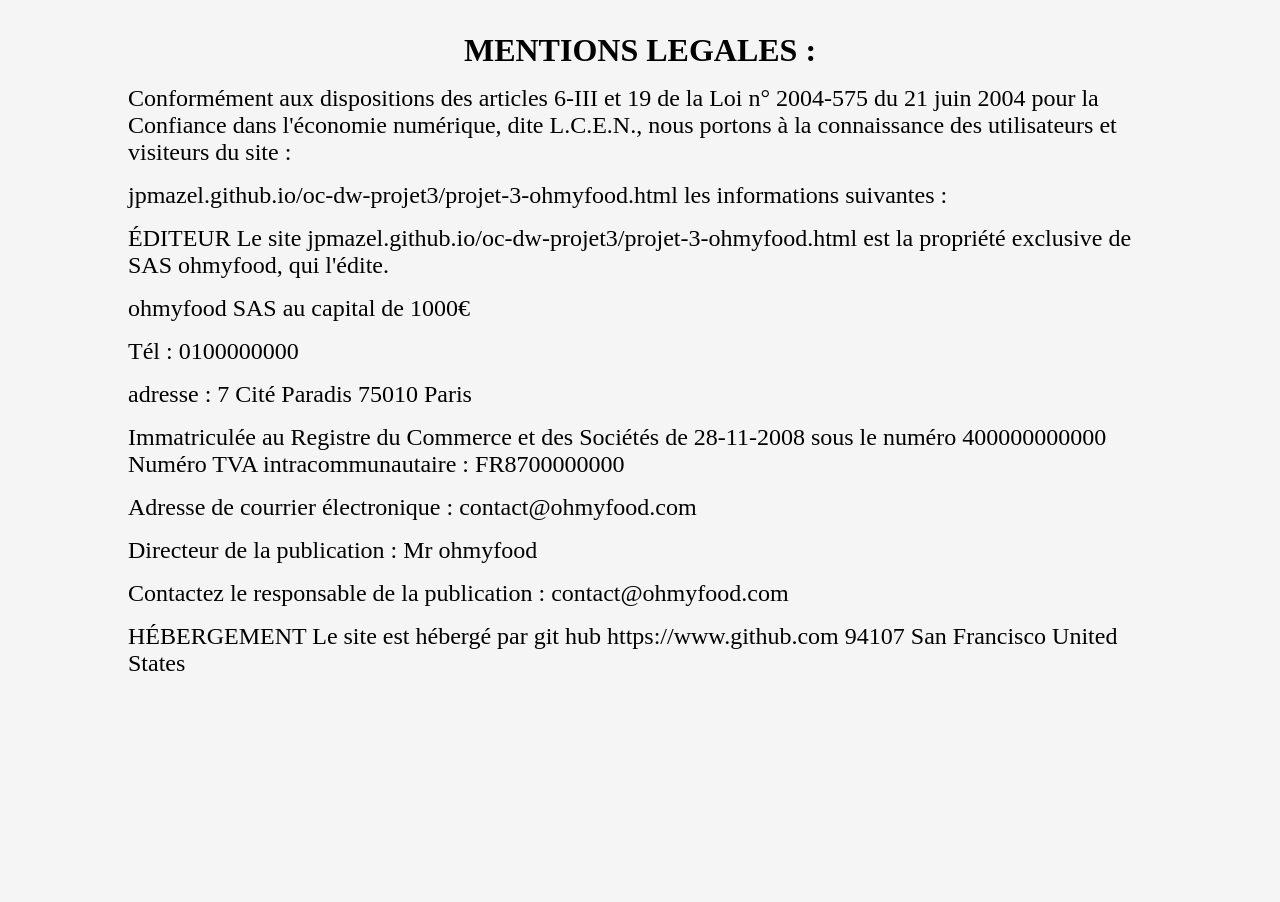
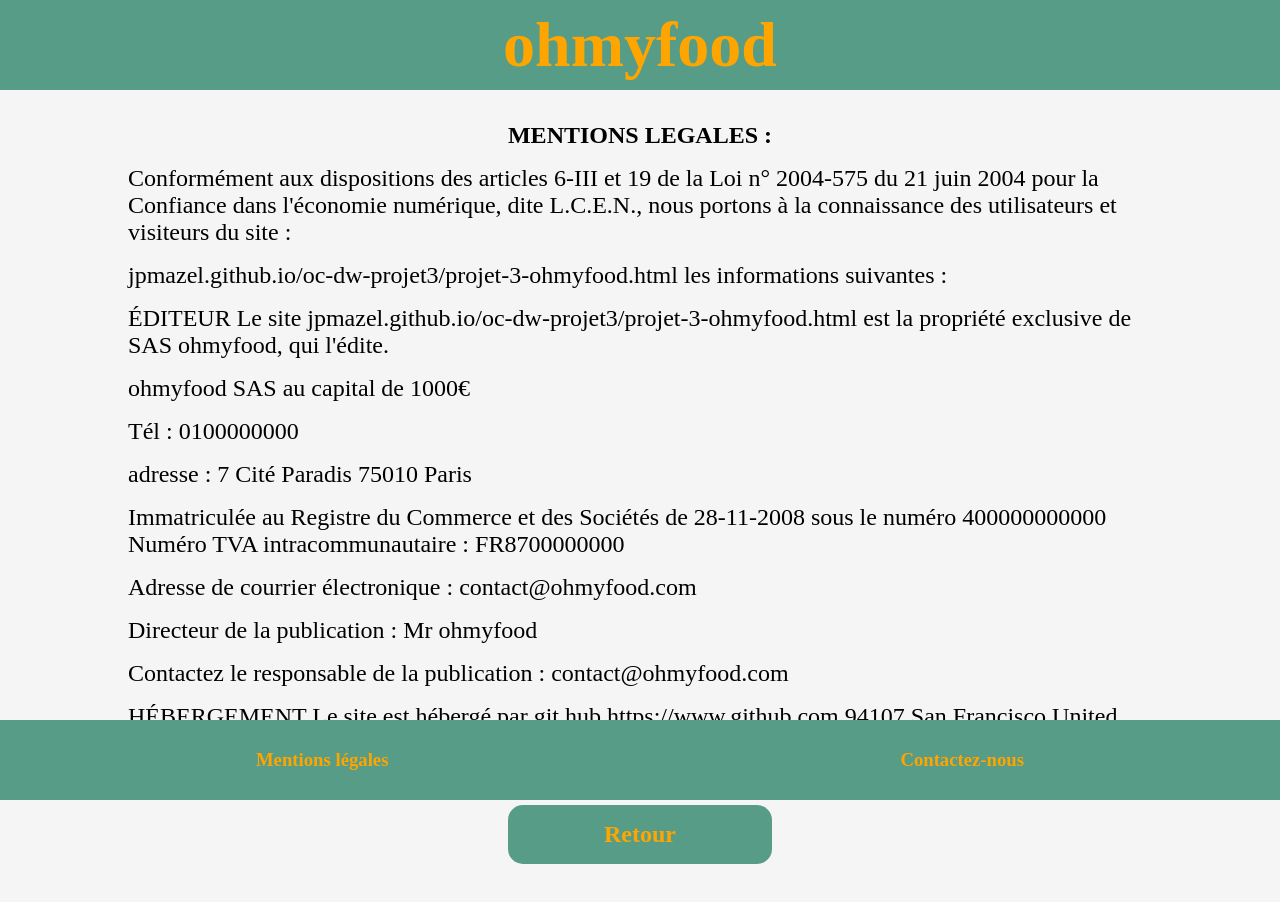
Before and after one commit to jpmazel/oc-dw-projet3, a website: page mentions_legales.html in a window 1280 px wide. Before the commit the page ends 800 px from the top, so only its background shows below. Drawn offline with Linux system fonts and the light colour scheme.

Commit message:
ajout bouton retour mentions légales

```diff
--- a/mentions_legales.html
+++ b/mentions_legales.html
@@ -9,7 +9,12 @@
   </head>
   <body>
     <div class="container-centrer">
-      <div class="mentionLegales">
+      <header>
+        <div class="items">
+          <h1>ohmyfood</h1>
+        </div>
+      </header>
+      <article class="mentionLegales">
         <h1>MENTIONS LEGALES :</h1>
         <p>
           Conformément aux dispositions des articles 6-III et 19 de la Loi n°
@@ -48,7 +53,23 @@
           HÉBERGEMENT Le site est hébergé par git hub https://www.github.com
           94107 San Francisco United States
         </p>
-      </div>
+      </article>
     </div>
+
+    <!-- bouton retour -->
+    <div class="position-btn-retour">
+      <article class="retour">
+        <div class="btn-retour">
+          <a href="./projet-3-ohmyfood.html"> Retour </a>
+        </div>
+      </article>
+    </div>
+    <!-- footer -->
+    <footer>
+      <h3>
+        <a href="mentions_legales.html" target="_blank"> Mentions légales</a>
+      </h3>
+      <h3><a href="mailto:contact@ohmyfood.com"> Contactez-nous</a></h3>
+    </footer>
   </body>
 </html>
--- a/sass/style.scss
+++ b/sass/style.scss
@@ -727,6 +727,7 @@
 
 .mentionLegales {
   width: 80%;
+  margin-bottom: 3rem;
   @include smartphone-mentionLegales;
   & h1 {
     text-align: center;
```
Also changed, not shown: sass/css/style.css, 1 other file.
